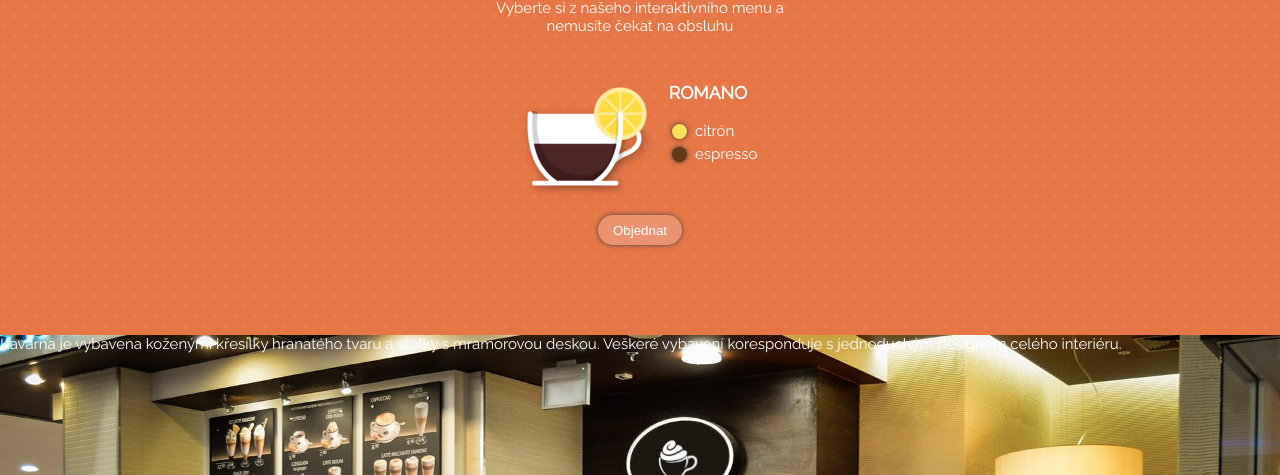
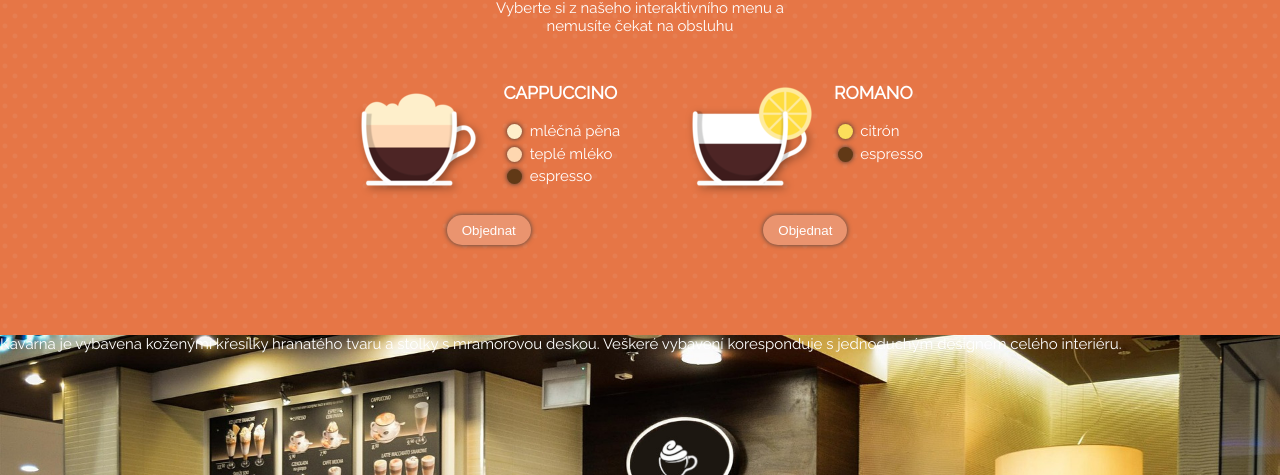
Before and after one commit to Bartoeli/Cafe-Lora, a website built with webpack: page src/index.html in a window 1280 px wide. Shown: the part 739-1214 px from the top of the page. Built offline with nearby package versions, Linux system fonts and the light colour scheme.

Commit message:
forEach cyklus pro komponentu Drink

```diff
--- a/src/Drink/style.css
+++ b/src/Drink/style.css
@@ -9,6 +9,20 @@
 .drink__cup {
   width: 9rem;
   height: 9rem;
+}
+
+.drink__cup img {
+  width: 9rem;
+  height: 9rem;
+}
+
+.drink__cup--selected {
+  background-image: url('../img/cup-selected.png');
+  background-size: contain;
+}
+
+.drink__cup--selected img {
+  display: none;
 }
 
 .drink__info {
@@ -33,3 +47,15 @@
   transition: 300ms;
   cursor: pointer;
 }
+
+.order-btn:hover {
+  transform: scale(1.1);
+}
+
+.order-btn:focus {
+  outline: none;
+}
+
+.order-btn:active {
+  background-color: #e67e51;
+}
--- a/src/Layer/style.css
+++ b/src/Layer/style.css
@@ -1,3 +1,8 @@
+.layer {
+  display: flex;
+  padding: 0.25rem;
+}
+
 .layer__color {
   width: 1rem;
   height: 1rem;
--- a/src/index.js
+++ b/src/index.js
@@ -30,9 +30,27 @@ const drinkData = [
   { color: '#613916', label: 'espresso' },
 ];
 
-const drinkList = document.querySelector('.drinks-list');
-drinkList.appendChild(
-  Drink({
+const drinks = [
+  {
+    id: 'cappuccino',
+    name: 'Cappuccino',
+    ordered: false,
+    layers: [
+      {
+        color: '#feeeca',
+        label: 'mléčná pěna',
+      },
+      {
+        color: '#fed7b0',
+        label: 'teplé mléko',
+      },
+      {
+        color: '#613916',
+        label: 'espresso',
+      },
+    ],
+  },
+  {
     id: 'romano',
     name: 'Romano',
     ordered: false,
@@ -46,5 +64,10 @@ drinkList.appendChild(
         label: 'espresso',
       },
     ],
-  }),
-);
+  },
+];
+
+const drinkList = document.querySelector('.drinks-list');
+drinks.forEach((drink) => {
+  drinkList.appendChild(Drink(drink));
+});
--- a/src/style.css
+++ b/src/style.css
@@ -148,37 +148,6 @@ nav a:hover {
   margin-bottom: 4rem;
 }
 
-.drink__cup img {
-  width: 9rem;
-  height: 9rem;
-}
-
-.drink__cup--selected {
-  background-image: url('./img/cup-selected.png');
-  background-size: contain;
-}
-
-.drink__cup--selected img {
-  display: none;
-}
-
-.order-btn:hover {
-  transform: scale(1.1);
-}
-
-.order-btn:focus {
-  outline: none;
-}
-
-.order-btn:active {
-  background-color: #e67e51;
-}
-
-.layer {
-  display: flex;
-  padding: 0.25rem;
-}
-
 .gallery {
   padding-top: 0;
   height: 100vh;
```
